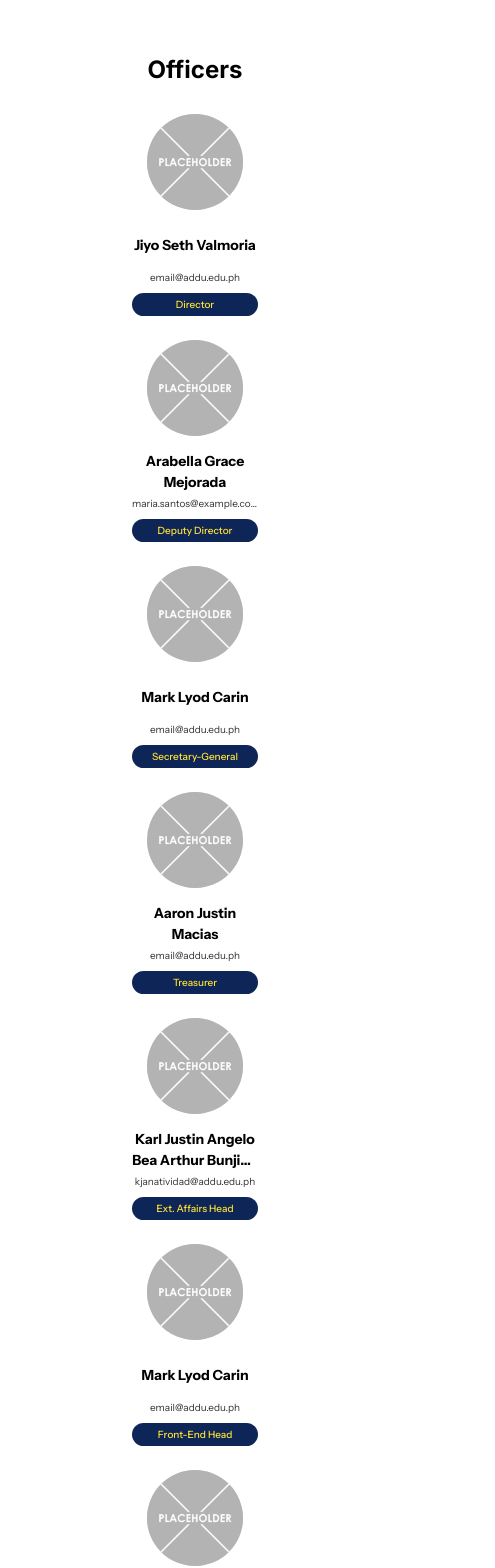
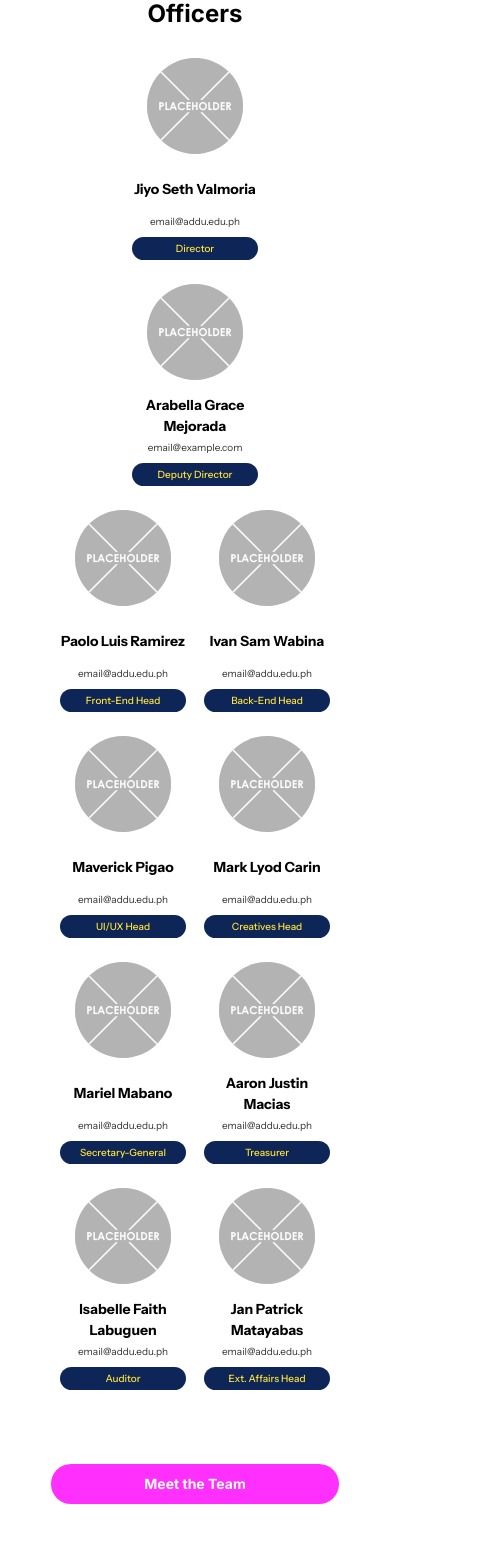
Before and after one commit to SAMAHAN-Systems-Development/sysdev-website-frontend, a Next.js app: page /about-us in a window 390 px wide. Shown: the part 3241-4809 px from the top of the page, 495 px wide, since content can reach past the window. Built offline with nearby package versions, Linux system fonts and the light colour scheme.

Commit message:
fix: about us meet the team section responsiveness

```diff
--- a/src/components/sections/AboutUsMeetTheTeamSection.tsx
+++ b/src/components/sections/AboutUsMeetTheTeamSection.tsx
@@ -1,5 +1,4 @@
 import Link from "next/link";
-
 
 import members from "@/data/members.json";
 import { Member } from "@/lib/types/members";
@@ -10,104 +9,89 @@ export default function AboutUsMeetTheTeamSection() {
   const membersData = members as Member[];
 
   return (
-    <section className="font-inter w-full flex flex-col items-center px-7 pt-7 pb-4 md:p-14 xl:p-24 mt-10">
-      <div className="flex flex-col items-center text-blue3 text-center gap-2.5">
-        <h1 className="font-bold text-4xl">Meet the Team</h1>
-        <p className="text-xl">
+    <section className="font-inter mx-auto flex w-full max-w-[320px] flex-col items-center px-4 py-20 sm:max-w-[640px] md:max-w-[768px] lg:max-w-[1024px]">
+      <div className="text-blue3 flex flex-col items-center gap-2.5 text-center">
+        <h1 className="text-3xl font-bold md:text-4xl">Meet the Team</h1>
+        <p className="text-xs md:text-xl">
           The minds behind SYSDEV &#8212; building solution for a better AdDU.
         </p>
       </div>
-      <div className="flex flex-col items-center mt-20 gap-y-4">
-        <h2 className="text-2xl text-black font-bold">Officers</h2>
-        <ul className="grid grid-cols-1 justify-items-center gap-x-10 md:grid-cols-2 xl:grid-cols-4">
+      <div className="mt-10 flex flex-col items-center gap-y-4">
+        <h2 className="text-2xl font-bold text-black">Officers</h2>
+        <ul className="grid grid-cols-2 justify-items-center lg:grid-cols-4">
           {membersData.map((member, idx) => {
             if (member.position.toLowerCase() === "director") {
               return (
-                <li key={idx} className="order-1 md:col-span-2 xl:col-span-4">
-                  <OfficerCard
-                    member={{ ...member }}
-                  />
+                <li key={idx} className="order-1 col-span-2 lg:col-span-4">
+                  <OfficerCard member={{ ...member }} />
                 </li>
               );
             } else if (member.position.toLowerCase() === "deputy director") {
               return (
-                <li key={idx} className="order-2 md:col-span-2 xl:col-span-4">
-                  <OfficerCard
-                    member={{ ...member }}
-                  />
+                <li key={idx} className="order-2 col-span-2 lg:col-span-4">
+                  <OfficerCard member={{ ...member }} />
+                </li>
+              );
+            } else if (member.position.toLowerCase() === "front-end head") {
+              return (
+                <li key={idx} className="order-3">
+                  <OfficerCard member={{ ...member }} />
+                </li>
+              );
+            } else if (member.position.toLowerCase() === "back-end head") {
+              return (
+                <li key={idx} className="order-4">
+                  <OfficerCard member={{ ...member }} />
+                </li>
+              );
+            } else if (member.position.toLowerCase() === "ui/ux head") {
+              return (
+                <li key={idx} className="order-5">
+                  <OfficerCard member={{ ...member }} />
+                </li>
+              );
+            } else if (member.position.toLowerCase() === "creatives head") {
+              return (
+                <li key={idx} className="order-6">
+                  <OfficerCard member={{ ...member }} />
                 </li>
               );
             } else if (member.position.toLowerCase() === "secretary-general") {
               return (
-                <li key={idx} className="order-3">
-                  <OfficerCard
-                    member={{ ...member }}
-                  />
+                <li key={idx} className="order-7">
+                  <OfficerCard member={{ ...member }} />
                 </li>
               );
             } else if (member.position.toLowerCase() === "treasurer") {
               return (
-                <li key={idx} className="order-4">
-                  <OfficerCard
-                    member={{ ...member }}
-                  />
+                <li key={idx} className="order-8">
+                  <OfficerCard member={{ ...member }} />
                 </li>
               );
             } else if (member.position.toLowerCase() === "auditor") {
               return (
-                <li key={idx} className="order-5">
-                  <OfficerCard
-                    member={{ ...member }}
-                  />
+                <li key={idx} className="order-9">
+                  <OfficerCard member={{ ...member }} />
                 </li>
               );
-            } else if (member.position.toLowerCase() === "external affairs head") {
-              return (
-                <li key={idx} className="order-6">
-                  <OfficerCard
-                    member={{ ...member }}
-                  />
-                </li>
-              );
-            } else if (member.position.toLowerCase() === "front-end head") {
-              return (
-                <li key={idx} className="order-7">
-                  <OfficerCard
-                    member={{ ...member }}
-                  />
-                </li>
-              );
-            } else if (member.position.toLowerCase() === "back-end head") {
-              return (
-                <li key={idx} className="order-8">
-                  <OfficerCard
-                    member={{ ...member }}
-                  />
-                </li>
-              );
-            } else if (member.position.toLowerCase() === "ui/ux head") {
-              return (
-                <li key={idx} className="order-9">
-                  <OfficerCard
-                    member={{ ...member }}
-                  />
-                </li>
-              );
-            } else if (member.position.toLowerCase() === "creatives head") {
+            } else if (
+              member.position.toLowerCase() === "external affairs head"
+            ) {
               return (
                 <li key={idx} className="order-10">
-                  <OfficerCard
-                    member={{ ...member }}
-                  />
+                  <OfficerCard member={{ ...member }} />
                 </li>
               );
             }
           })}
         </ul>
       </div>
-      <div className="w-fit flex items-center justify-center h-13 mt-28">
-        <Link href="/">
-          <Button variant={"pink"} size={"big"} className="font-bold w-[600px]">
+      <div className="mt-14 flex h-13 w-full items-center justify-center">
+        <Link
+          className="w-full max-w-[320px] md:max-w-[350px] lg:max-w-[450px]"
+          href="/"
+        >
+          <Button className="w-full font-bold" variant={"pink"} size={"big"}>
             Meet the Team
           </Button>
         </Link>
--- a/src/data/members.json
+++ b/src/data/members.json
@@ -1,8 +1,32 @@
 [
   {
-    "name": "Karl Justin Angelo Bea Arthur Bunjing Riadyn Natividad",
-    "email": "kjanatividad@addu.edu.ph",
+    "name": "Paolo Luis Ramirez",
+    "email": "email@addu.edu.ph",
+    "position": "Front-End Head",
+    "imageUrl": "/images/PlaceholderImage.png"
+  },
+  {
+    "name": "Ivan Sam Wabina",
+    "email": "email@addu.edu.ph",
+    "position": "Back-End Head",
+    "imageUrl": "/images/PlaceholderImage.png"
+  },
+  {
+    "name": "Jan Patrick Matayabas",
+    "email": "email@addu.edu.ph",
     "position": "External Affairs Head",
+    "imageUrl": "/images/PlaceholderImage.png"
+  },
+  {
+    "name": "Maverick Pigao",
+    "email": "email@addu.edu.ph",
+    "position": "UI/UX Head",
+    "imageUrl": "/images/PlaceholderImage.png"
+  },
+  {
+    "name": "Mariel Mabano",
+    "email": "email@addu.edu.ph",
+    "position": "Secretary-General",
     "imageUrl": "/images/PlaceholderImage.png"
   },
   {
@@ -19,7 +43,7 @@
   },
   {
     "name": "Arabella Grace Mejorada",
-    "email": "maria.santos@example.com",
+    "email": "email@example.com",
     "position": "Deputy Director",
     "imageUrl": "/images/PlaceholderImage.png"
   },
@@ -30,33 +54,9 @@
     "imageUrl": "/images/PlaceholderImage.png"
   },
   {
-    "name": "Mark Lyod Carin",
+    "name": "Isabelle Faith Labuguen",
     "email": "email@addu.edu.ph",
-    "position": "Secretary-General",
-    "imageUrl": "/images/PlaceholderImage.png"
-  },
-  {
-    "name": "Mark Lyod Carin",
-    "email": "email@addu.edu.ph",
-    "position": "Front-End Head",
-    "imageUrl": "/images/PlaceholderImage.png"
-  },
-  {
-    "name": "Mark Lyod Carin",
-    "email": "email@addu.edu.ph",
-    "position": "Back-End Head",
-    "imageUrl": "/images/PlaceholderImage.png"
-  },
-  {
-    "name": "Mark Lyod Carin",
-    "email": "email@addu.edu.ph",
-    "position": "UI/UX Head",
-    "imageUrl": "/images/PlaceholderImage.png"
-  },
-  {
-    "name": "Mark Lyod Carin",
-    "email": "email@addu.edu.ph",
-    "position": "Full-Stack Head",
+    "position": "Auditor",
     "imageUrl": "/images/PlaceholderImage.png"
   }
 ]
```
